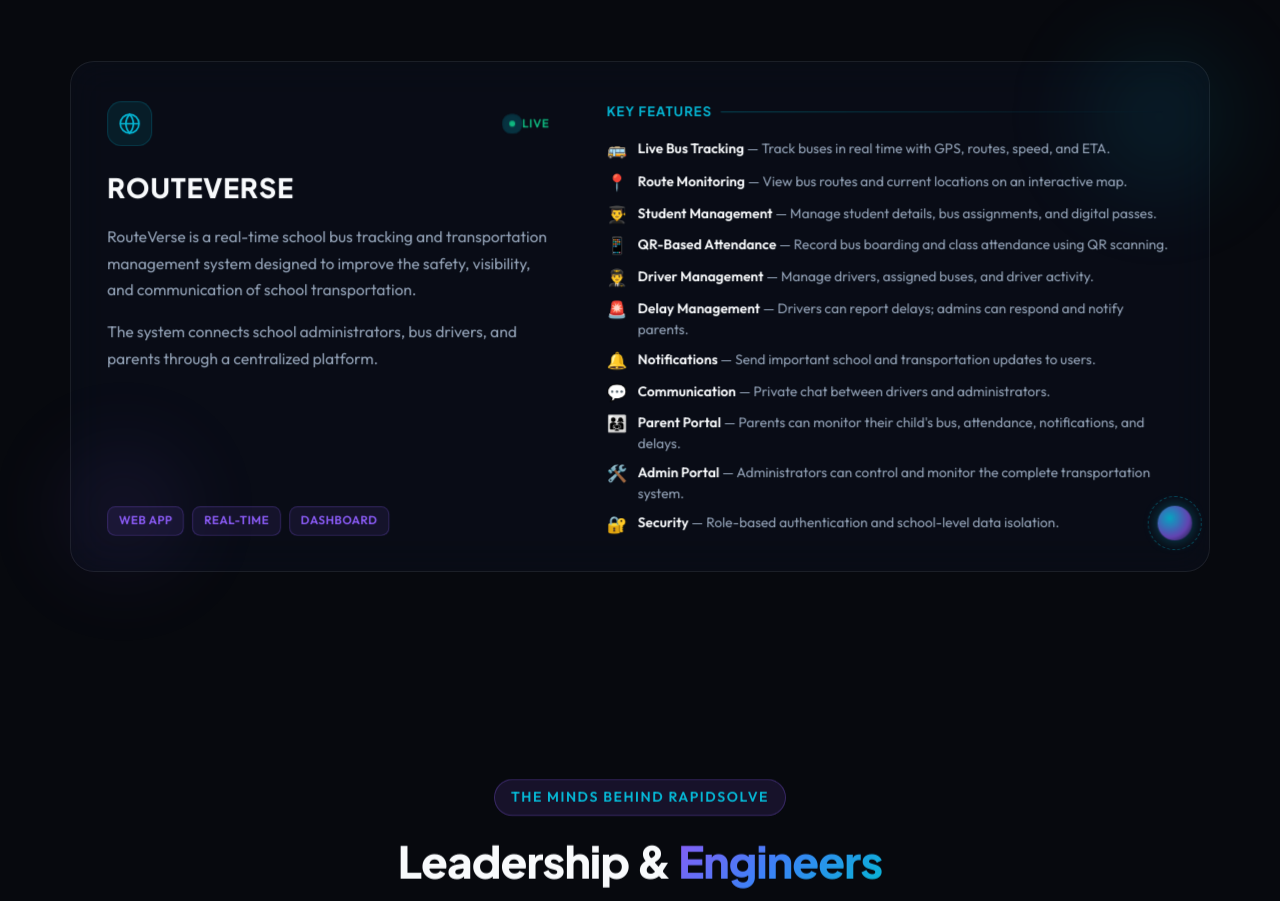
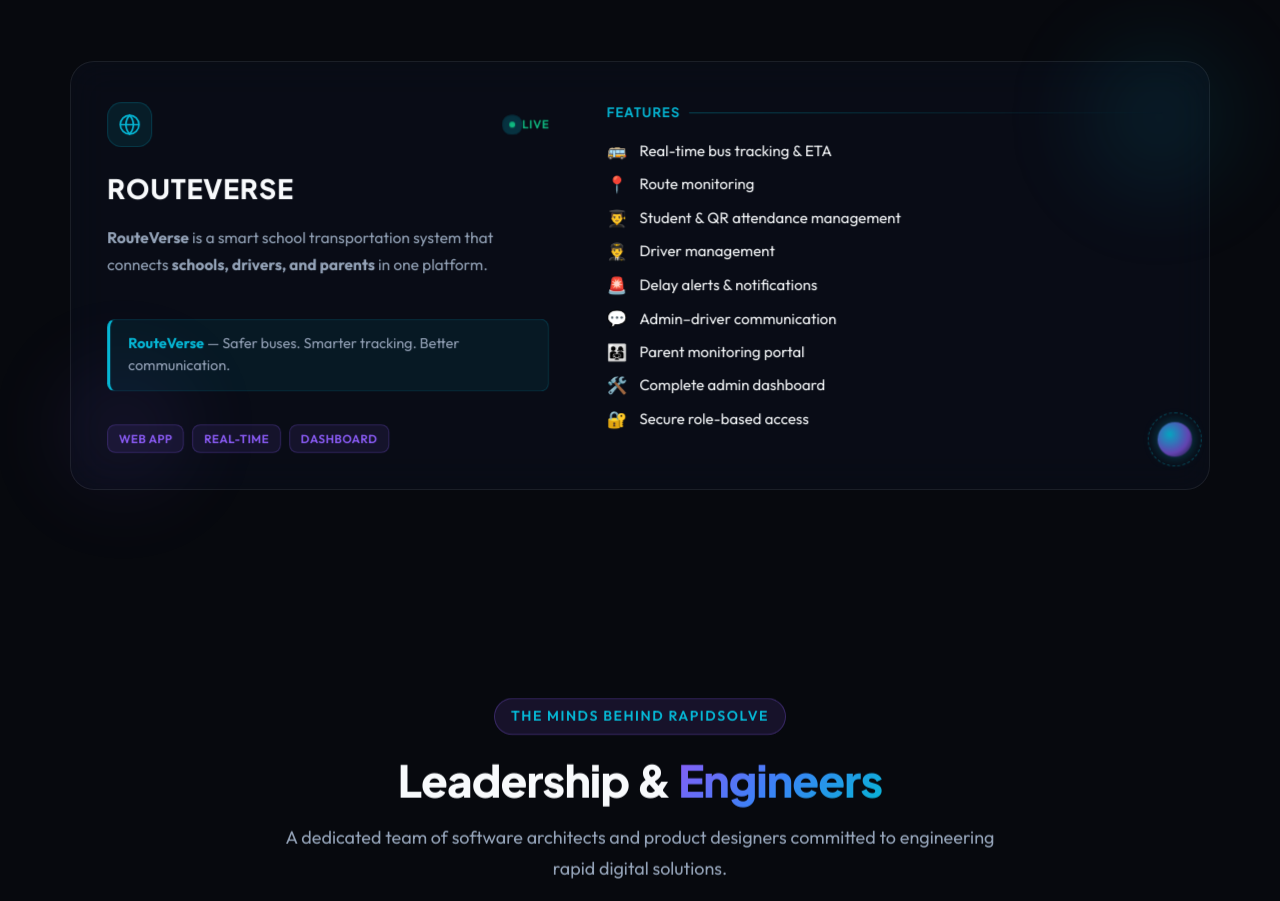
Before and after one commit to ssabarinathan10-hue/Rapidsolve-, a plain HTML site: page index.html in a window 1280 px wide. Shown: the part 2201-3102 px from the top of the page. Drawn offline with Linux system fonts and the light colour scheme; animation ran at ten frames a second.

Commit message:
Update RouteVerse card content, tagline, and features list

```diff
--- a/css/style.css
+++ b/css/style.css
@@ -1047,15 +1047,15 @@ img, svg {
   margin: 0;
   display: flex;
   flex-direction: column;
-  gap: 0.55rem;
+  gap: 0.65rem;
 }
 
 .wc-features-list li {
   display: flex;
-  align-items: flex-start;
-  gap: 0.65rem;
-  font-size: 0.84rem;
-  color: var(--text-muted);
+  align-items: center;
+  gap: 0.75rem;
+  font-size: 0.92rem;
+  color: var(--text-main);
   line-height: 1.5;
 }
 
@@ -1124,6 +1124,23 @@ img, svg {
 .wc-overview-col .work-card-desc {
   font-size: 0.95rem;
   line-height: 1.7;
+}
+
+.wc-tagline {
+  margin-top: 1.25rem;
+  padding: 0.85rem 1.1rem;
+  background: rgba(6, 182, 212, 0.08);
+  border: 1px solid rgba(6, 182, 212, 0.2);
+  border-left: 3px solid var(--accent-cyan);
+  border-radius: var(--radius-sm);
+  font-size: 0.88rem;
+  color: var(--text-muted);
+  line-height: 1.5;
+}
+
+.wc-tagline strong {
+  color: var(--accent-cyan);
+  font-weight: 700;
 }
 
 .wc-overview-col .work-card-tags {
--- a/index.html
+++ b/index.html
@@ -344,8 +344,13 @@
                 </div>
 
                 <h3 class="work-card-title">ROUTEVERSE</h3>
-                <p class="work-card-desc">RouteVerse is a real-time school bus tracking and transportation management system designed to improve the safety, visibility, and communication of school transportation.</p>
-                <p class="work-card-desc" style="margin-top: -0.25rem;">The system connects school administrators, bus drivers, and parents through a centralized platform.</p>
+                <p class="work-card-desc">
+                  <strong>RouteVerse</strong> is a smart school transportation system that connects <strong>schools, drivers, and parents</strong> in one platform.
+                </p>
+
+                <div class="wc-tagline">
+                  <strong>RouteVerse</strong> — Safer buses. Smarter tracking. Better communication.
+                </div>
 
                 <div class="work-card-tags">
                   <span class="work-tag">Web App</span>
@@ -356,19 +361,17 @@
 
               <!-- Right Column: Key Features -->
               <div class="wc-features-col">
-                <div class="wc-features-label">Key Features</div>
+                <div class="wc-features-label">Features</div>
                 <ul class="wc-features-list">
-                  <li><span class="wc-feat-icon">🚌</span><span><strong>Live Bus Tracking</strong> — Track buses in real time with GPS, routes, speed, and ETA.</span></li>
-                  <li><span class="wc-feat-icon">📍</span><span><strong>Route Monitoring</strong> — View bus routes and current locations on an interactive map.</span></li>
-                  <li><span class="wc-feat-icon">👨‍🎓</span><span><strong>Student Management</strong> — Manage student details, bus assignments, and digital passes.</span></li>
-                  <li><span class="wc-feat-icon">📱</span><span><strong>QR-Based Attendance</strong> — Record bus boarding and class attendance using QR scanning.</span></li>
-                  <li><span class="wc-feat-icon">👨‍✈️</span><span><strong>Driver Management</strong> — Manage drivers, assigned buses, and driver activity.</span></li>
-                  <li><span class="wc-feat-icon">🚨</span><span><strong>Delay Management</strong> — Drivers can report delays; admins can respond and notify parents.</span></li>
-                  <li><span class="wc-feat-icon">🔔</span><span><strong>Notifications</strong> — Send important school and transportation updates to users.</span></li>
-                  <li><span class="wc-feat-icon">💬</span><span><strong>Communication</strong> — Private chat between drivers and administrators.</span></li>
-                  <li><span class="wc-feat-icon">👨‍👩‍👧</span><span><strong>Parent Portal</strong> — Parents can monitor their child's bus, attendance, notifications, and delays.</span></li>
-                  <li><span class="wc-feat-icon">🛠️</span><span><strong>Admin Portal</strong> — Administrators can control and monitor the complete transportation system.</span></li>
-                  <li><span class="wc-feat-icon">🔐</span><span><strong>Security</strong> — Role-based authentication and school-level data isolation.</span></li>
+                  <li><span class="wc-feat-icon">🚌</span><span>Real-time bus tracking &amp; ETA</span></li>
+                  <li><span class="wc-feat-icon">📍</span><span>Route monitoring</span></li>
+                  <li><span class="wc-feat-icon">👨‍🎓</span><span>Student &amp; QR attendance management</span></li>
+                  <li><span class="wc-feat-icon">👨‍✈️</span><span>Driver management</span></li>
+                  <li><span class="wc-feat-icon">🚨</span><span>Delay alerts &amp; notifications</span></li>
+                  <li><span class="wc-feat-icon">💬</span><span>Admin–driver communication</span></li>
+                  <li><span class="wc-feat-icon">👨‍👩‍👧</span><span>Parent monitoring portal</span></li>
+                  <li><span class="wc-feat-icon">🛠️</span><span>Complete admin dashboard</span></li>
+                  <li><span class="wc-feat-icon">🔐</span><span>Secure role-based access</span></li>
                 </ul>
               </div>
 
```
